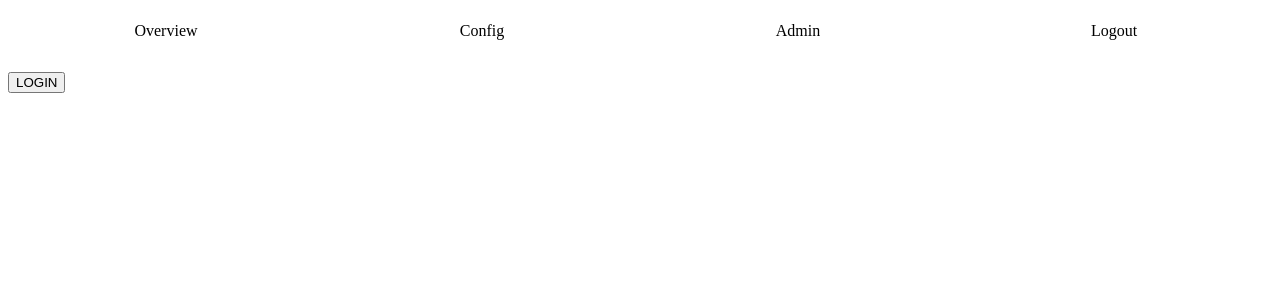
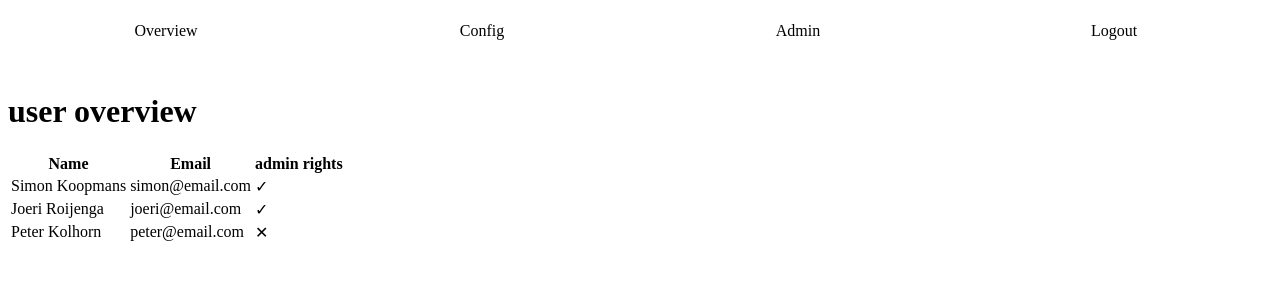
Before and after one commit to JoeriRoijenga/dashboardDSH, an Angular app: page /overview in a window 1280 px wide. Before the commit this address led to /. Shown: the top 300 px of the page. Built offline with nearby package versions, Linux system fonts and the light colour scheme.

Commit message:
test test

```diff
--- a/package.json
+++ b/package.json
@@ -27,9 +27,9 @@
     "@angular-devkit/build-angular": "~0.1001.7",
     "@angular/cli": "~10.1.7",
     "@angular/compiler-cli": "~10.1.6",
-    "@types/node": "^12.11.1",
     "@types/jasmine": "~3.5.0",
     "@types/jasminewd2": "~2.0.3",
+    "@types/node": "^12.11.1",
     "codelyzer": "^6.0.0",
     "jasmine-core": "~3.6.0",
     "jasmine-spec-reporter": "~5.0.0",
--- a/src/app/app-routing.module.ts
+++ b/src/app/app-routing.module.ts
@@ -1,9 +1,11 @@
 import { NgModule } from '@angular/core';
 import { Routes, RouterModule } from '@angular/router';
 import { LoginComponent } from './modules/user/login/login.component';
+import {OverviewComponent} from './modules/user/overview/overview.component';
 
 const routes: Routes = [
-  {path: 'login', component: LoginComponent}
+  {path: 'login', component: LoginComponent},
+  {path: 'overview', component: OverviewComponent}
   ];
 
 @NgModule({
--- a/src/app/app.component.html
+++ b/src/app/app.component.html
@@ -2,4 +2,4 @@
 
 <router-outlet></router-outlet>
 
-<button *ngIf="!router.url.startsWith('/login')" routerLink="/login">LOGIN</button>
+<!--<button *ngIf="!router.url.startsWith('/login')" routerLink="/login">LOGIN</button>-->
--- a/src/app/app.component.ts
+++ b/src/app/app.component.ts
@@ -7,8 +7,9 @@ import { Router } from '@angular/router';
   styleUrls: ['./app.component.scss']
 })
 export class AppComponent implements OnInit{
-
+  test: string;
   constructor(public router: Router) {
+    this.test = '0';
   }
 
   ngOnInit(): void {}
--- a/src/app/app.module.ts
+++ b/src/app/app.module.ts
@@ -4,6 +4,7 @@ import { NgModule } from '@angular/core';
 import { AppRoutingModule } from './app-routing.module';
 import { AppComponent } from './app.component';
 import { SectionsModule } from './modules/sections/sections.module';
+import {UserModule} from './modules/user/user.module';
 
 @NgModule({
   declarations: [
@@ -12,7 +13,8 @@ import { SectionsModule } from './modules/sections/sections.module';
     imports: [
         BrowserModule,
         AppRoutingModule,
-        SectionsModule
+        SectionsModule,
+        UserModule
     ],
   providers: [],
   bootstrap: [AppComponent]
--- a/src/app/modules/sections/menu/menu.component.html
+++ b/src/app/modules/sections/menu/menu.component.html
@@ -1,7 +1,7 @@
 <ul>
   <li><a [href]="['/login']">Overview</a></li>
   <li><a [href]="['/config']">Config</a></li>
-  <li><a [href]="['/admin']">Admin</a></li>
+  <li><a [href]="['/overview']">Admin</a></li>
   <li><a [href]="['/logout']">Logout</a></li>
 </ul>
 
--- /dev/null
+++ b/src/app/modules/user/overview/overview.component.html
@@ -0,0 +1,18 @@
+<h1>{{title}}</h1>
+
+<!--<input type="text" #newUser/>-->
+<!--<button>Add new user </button>-->
+<div class="userTable">
+    <table>
+      <tr>
+        <th>Name</th>
+        <th>Email</th>
+        <th>admin rights</th>
+      </tr>
+      <tr *ngFor="let user of users">
+        <td>{{user.name}}</td>
+        <td>{{user.email}}</td>
+        <td>{{user.adminrights ? '&#10003;' : '&#10005;'}}</td>
+      </tr>
+  </table>
+</div>
--- /dev/null
+++ b/src/app/modules/user/overview/overview.component.ts
@@ -0,0 +1,42 @@
+import { Component, OnInit } from '@angular/core';
+
+@Component({
+  selector: 'app-overview',
+  templateUrl: './overview.component.html',
+  styleUrls: ['./overview.component.scss']
+})
+export class OverviewComponent implements OnInit {
+  title = 'user overview';
+  users = [
+    {
+      name: 'Simon Koopmans',
+      email: 'simon@email.com',
+      adminrights: true
+    },
+    {
+      name: 'Joeri Roijenga',
+      email: 'joeri@email.com',
+      adminrights: true
+    },
+    {
+      name: 'Peter Kolhorn',
+      email: 'peter@email.com',
+      adminrights: false
+    }
+  ];
+
+  addUser(newUserName, newUserEmail, newAdminrights){
+    let newUser = {
+      name: newUserName,
+      email: newUserEmail,
+      adminrights: newAdminrights
+    };
+    this.users.push(newUser);
+  }
+  constructor() {}
+
+
+  ngOnInit(): void {
+  }
+
+}
--- a/src/app/modules/user/user.module.ts
+++ b/src/app/modules/user/user.module.ts
@@ -1,9 +1,10 @@
 import { NgModule } from '@angular/core';
 import { CommonModule } from '@angular/common';
 import { LoginComponent } from './login/login.component';
+import { OverviewComponent } from './overview/overview.component';
 
 @NgModule({
-  declarations: [LoginComponent],
+  declarations: [LoginComponent, OverviewComponent],
   imports: [
     CommonModule
   ]
```
Also changed, not shown: src/app/modules/user/overview/overview.component.scss (added), 2 other files (tests, documents, lock files or other folders).
